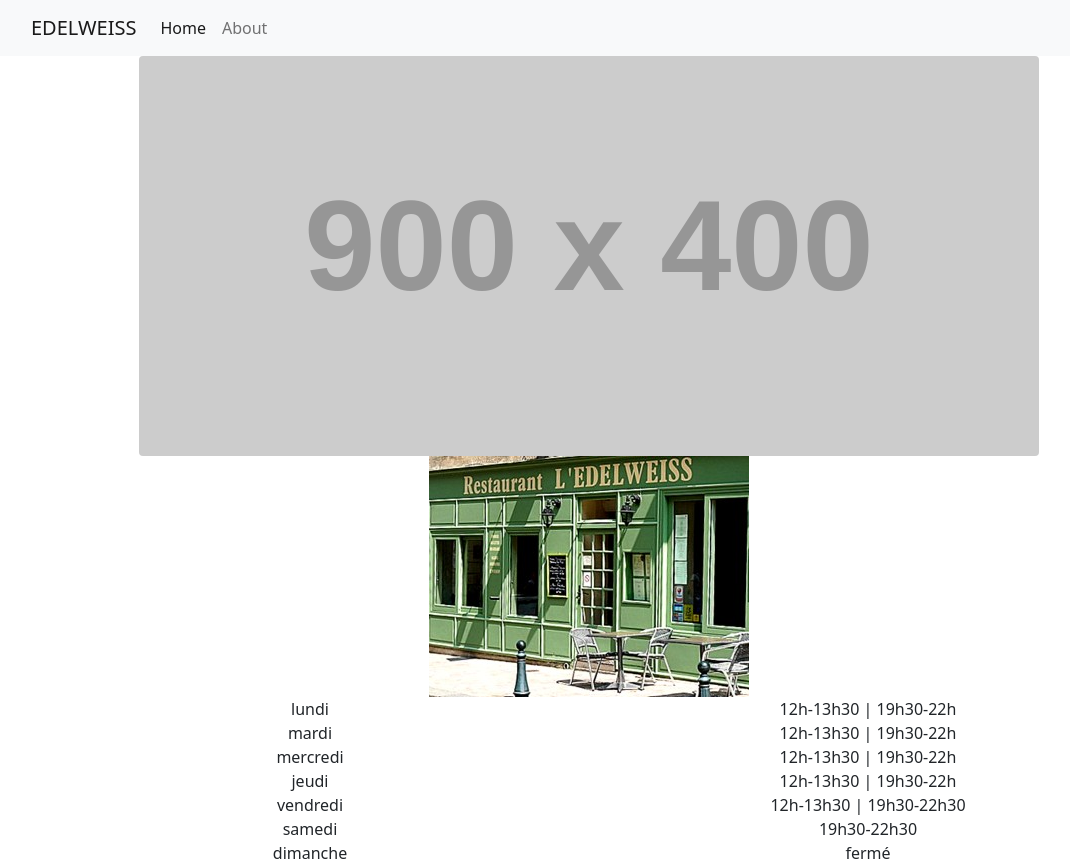
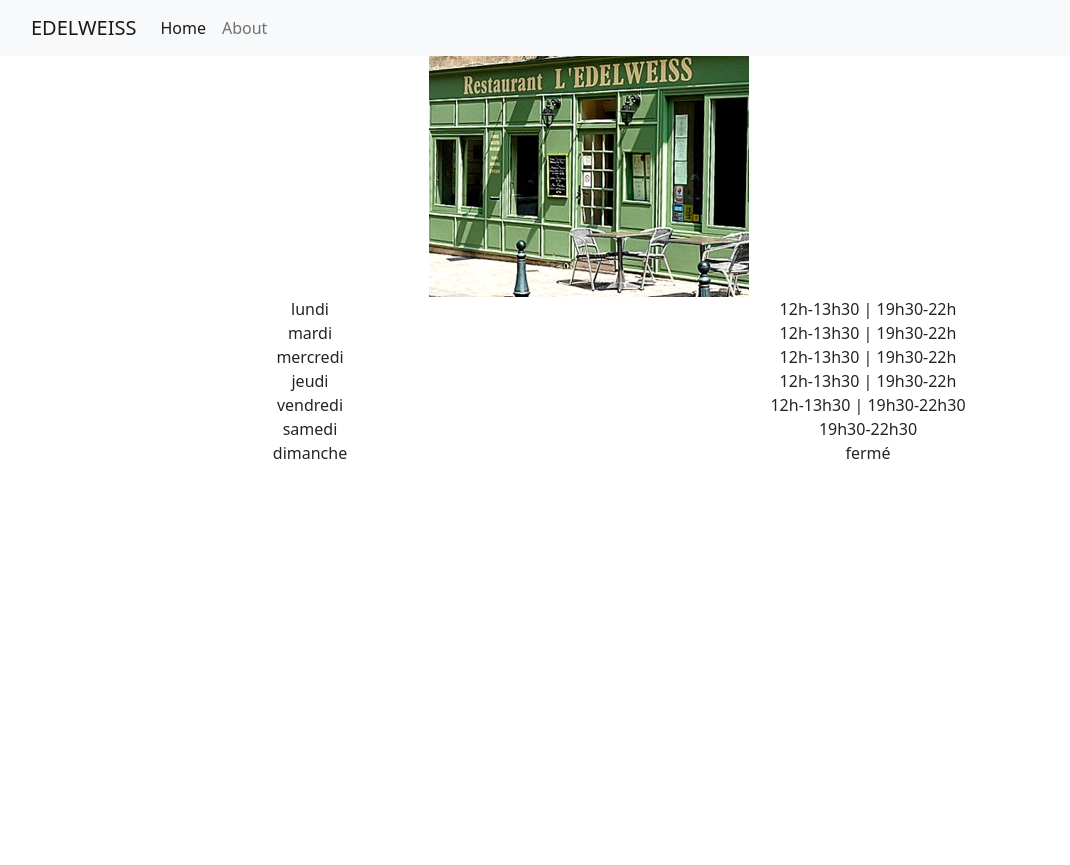
Before and after one commit to starwalker00/edelweiss, a React (Create React App) app: page / in a window 1280 px wide. Shown: the whole page, without its empty margins (51-1121 px from the left). After the commit the page ends 800 px from the top, so only its background shows below. Built offline with nearby package versions, Linux system fonts and the light colour scheme.

Commit message:
app: remove placeholder broken links

```diff
--- a/src/components/Home.jsx
+++ b/src/components/Home.jsx
@@ -8,7 +8,6 @@
       <Container fluid className="text-center">
         <Row>
           <Col>
-            <Image src="http://placehold.it/900x400" rounded />
           </Col>
         </Row>
         <Row>
```
